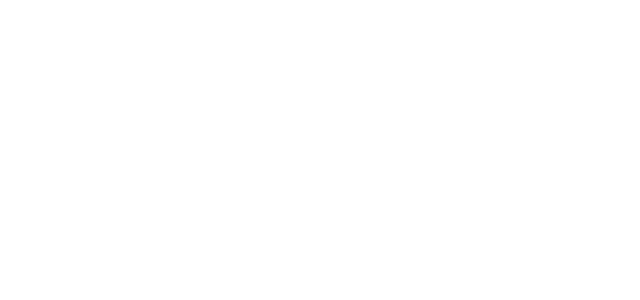
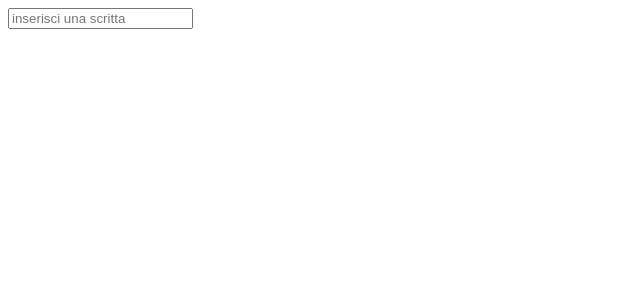
Before and after one commit to albertomandirola/vite-boolflix, a Vue app: page / in a window 1280 px wide. Shown: the top 300 px of the page, without its empty margins (0-640 px from the left). Built offline with nearby package versions, Linux system fonts and the light colour scheme.

Commit message:
added array and variables in store.js and import axios and store.js in app.vue

```diff
--- a/src/App.vue
+++ b/src/App.vue
@@ -1,10 +1,13 @@
 <script>
-import Header from './components/AppHeader.vue'
+import { store } from "./store";
+import axios from 'axios';
+
+import SearchBar from './components/SearchBar.vue'
 import CardsList from './components/CardsList.vue'
 
 export default {
   components: {
-    Header,
+    SearchBar,
     CardsList
   },
   data() {
@@ -12,11 +15,16 @@ export default {
 
     }
   },
+  methods: {
+
+  }
 }
 </script>
 <template lang="">
   <div>
-
+    <header>
+      <SearchBar />
+    </header>
   </div>
 </template>
 <style lang="">
--- a/src/components/AppHeader.vue
+++ b/src/components/SearchBar.vue
@@ -1,10 +1,11 @@
 <script>
 export default {
-    name: 'Header'
+  name: 'SearchBar'
 }
 </script>
 <template lang="">
   <div>
+    <input type="text" placeholder='inserisci una scritta' >
 
   </div>
 </template>
--- a/src/store.js
+++ b/src/store.js
@@ -5,5 +5,7 @@ export const store = reactive({
     APIKey: '62b98bc472bae2f735c2c119eab112c4',
     urlFilms: 'https://api.themoviedb.org/3/search/movie?api_key=',
     urlTv: 'https://api.themoviedb.org/3/search/tv?api_key=',
+    searchValue: '',
+    arrayFilms: [],
 
 })
```
